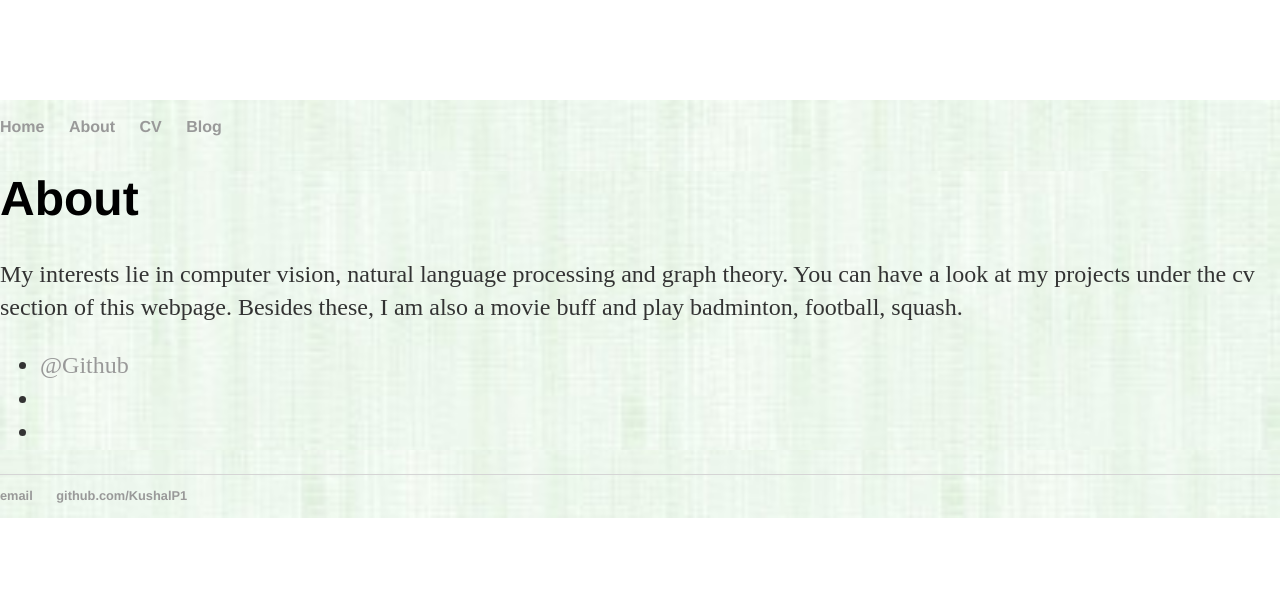
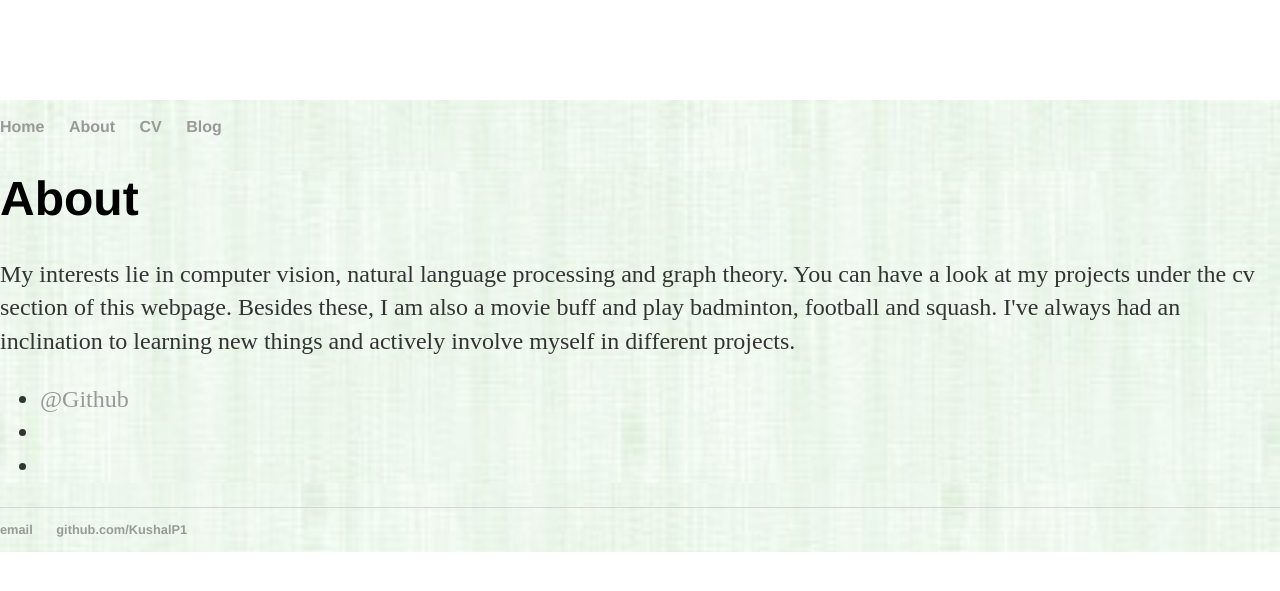
Before and after one commit to KushalP1/KushalP1.github.io, a Jekyll site: the page built from about/index.html, in a window 1280 px wide. Shown: the top 591 px of the page. Built offline with Jekyll 4.4.1, drawn with Linux system fonts in a browser that asks for light colours.

Commit message:
Update index.html

```diff
--- a/about/index.html
+++ b/about/index.html
@@ -5,7 +5,7 @@ title: About Kushal Prakash
 
 		<div class="about">
 			<h1>About</h1>
-			<p>My interests lie in computer vision, natural language processing and graph theory. You can have a look at my projects under the cv section of this webpage. Besides these, I am also a movie buff and play badminton, football, squash. </p>
+			<p>My interests lie in computer vision, natural language processing and graph theory. You can have a look at my projects under the cv section of this webpage. Besides these, I am also a movie buff and play badminton, football and squash. I've always had an inclination to learning new things and actively involve myself in different projects.</p>
 
 			<ul class="contacts">
 				<li><a href="https://github.com/KushalP1">@Github</a></li>
```
